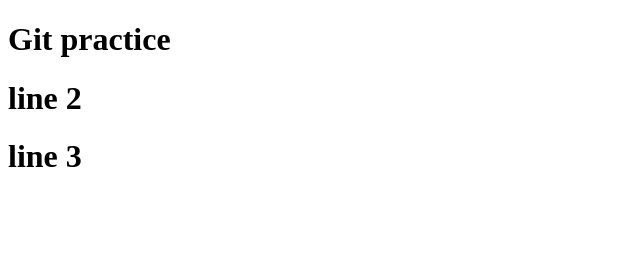
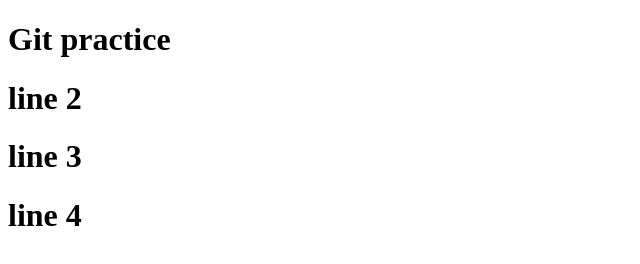
Before and after one commit to mahdi8131/gitPractice, a plain HTML site: page index.html in a window 1280 px wide. Shown: the whole page, without its empty margins (0-640 px from the left). Drawn offline with Linux system fonts and the light colour scheme.

Commit message:
version 4

```diff
--- a/index.html
+++ b/index.html
@@ -8,9 +8,7 @@
 <body>
     <h1>Git practice</h1>
     <h1>line 2</h1>
-
-
-
     <h1>line 3</h1>
+    <h1>line 4</h1>
 </body>
 </html>
```
